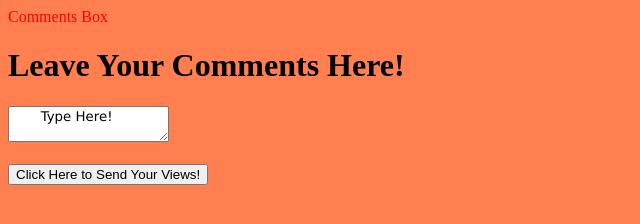
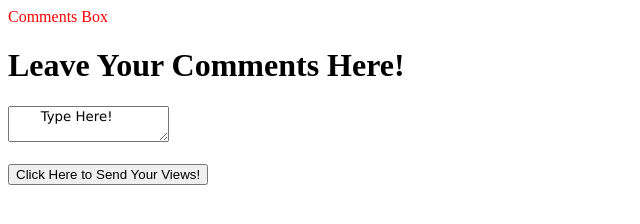
Before and after one commit to GryRgrs/CYF3, a plain HTML site: page index.html in a window 1280 px wide. Shown: the whole page, without its empty margins (0-640 px from the left). Drawn offline with Linux system fonts and the light colour scheme.

Commit message:
Update index.css

```diff
--- a/index.css
+++ b/index.css
@@ -3,4 +3,4 @@
 }
 
 .body {
-	background-color: coral;}
+	background-color:rose;}
```
